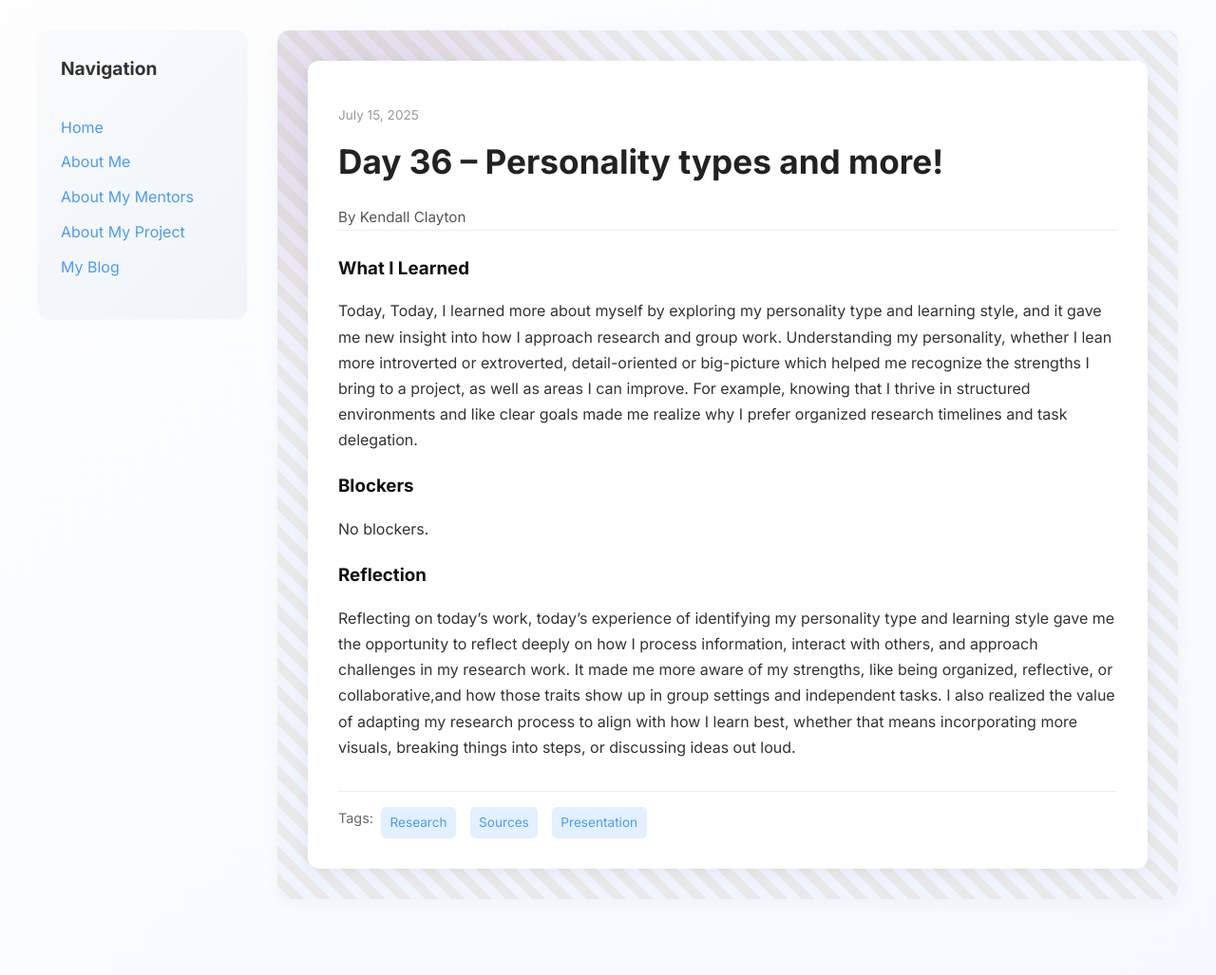
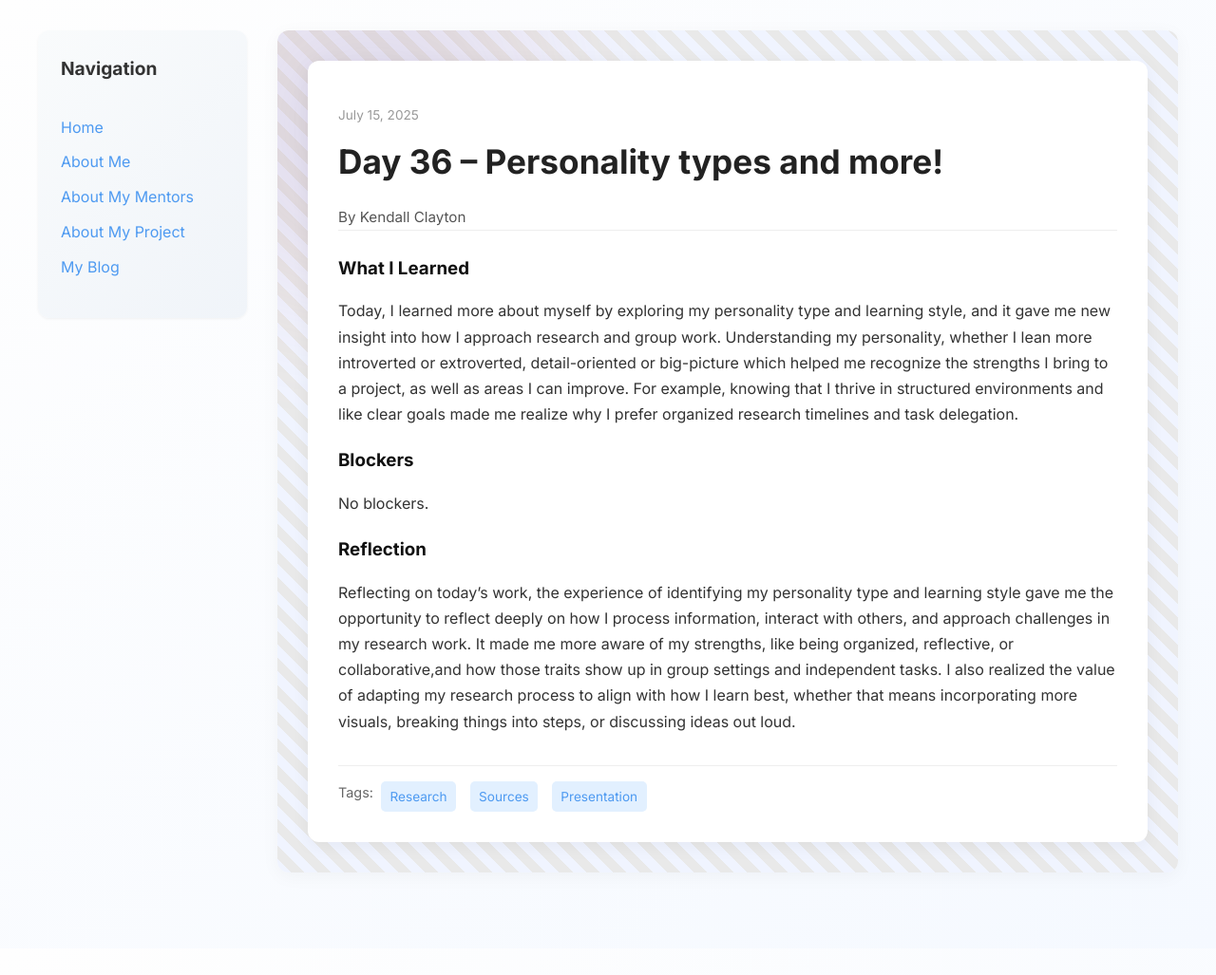
Before and after one commit to kendallzoe/kendallzoe.github.io, a Jekyll site: the page built from _posts/2025-07-15-day-36.md, in a window 1280 px wide. Shown: the whole page at 95% size. Built offline with Jekyll 4.4.1, drawn with Linux system fonts in a browser that asks for light colours; after the commit the page ends 999 px from its top, so only the background shows below that.

Commit message:
Update 2025-07-15-day-36.md

```diff
--- a/_posts/2025-07-15-day-36.md
+++ b/_posts/2025-07-15-day-36.md
@@ -7,12 +7,12 @@ permalink: /day36.html
 tags: ["Research", "Sources", "Presentation"]
 
 what_i_learned: >
-   Today, Today, I learned more about myself by exploring my personality type and learning style, and it gave me new insight into how I approach research and group work. Understanding my personality, whether I lean more introverted or extroverted, detail-oriented or big-picture which helped me recognize the strengths I bring to a project, as well as areas I can improve. For example, knowing that I thrive in structured environments and like clear goals made me realize why I prefer organized research timelines and task delegation.
+   Today, I learned more about myself by exploring my personality type and learning style, and it gave me new insight into how I approach research and group work. Understanding my personality, whether I lean more introverted or extroverted, detail-oriented or big-picture which helped me recognize the strengths I bring to a project, as well as areas I can improve. For example, knowing that I thrive in structured environments and like clear goals made me realize why I prefer organized research timelines and task delegation.
 
 blockers: No blockers.
 
 reflection: >
-  Reflecting on today’s work, today’s experience of identifying my personality type and learning style gave me the opportunity to reflect deeply on how I process information, interact with others, and approach challenges in my research work. It made me more aware of my strengths, like being organized, reflective, or collaborative,and how those traits show up in group settings and independent tasks. I also realized the value of adapting my research process to align with how I learn best, whether that means incorporating more visuals, breaking things into steps, or discussing ideas out loud.
+  Reflecting on today’s work, the experience of identifying my personality type and learning style gave me the opportunity to reflect deeply on how I process information, interact with others, and approach challenges in my research work. It made me more aware of my strengths, like being organized, reflective, or collaborative,and how those traits show up in group settings and independent tasks. I also realized the value of adapting my research process to align with how I learn best, whether that means incorporating more visuals, breaking things into steps, or discussing ideas out loud.
 
 
 ---
```
